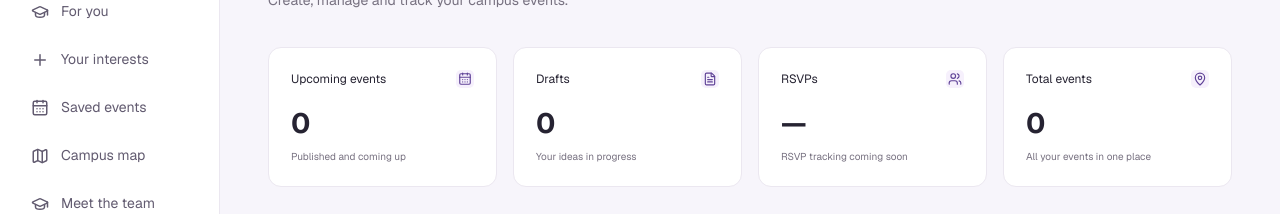
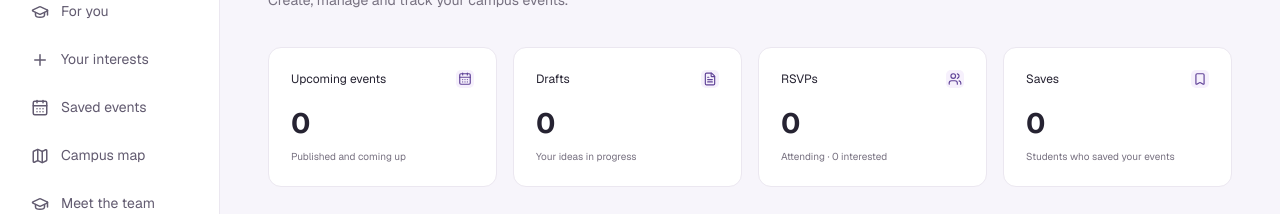
Before and after one commit to Tavasya/SFSU-csc648-06-Fall26--team06, a Next.js app: page /host/events in a window 1280 px wide. Shown: the part 185-399 px from the top of the page. Built offline with nearby package versions, Linux system fonts and the light colour scheme; no server answers.

Commit message:
Hosts see RSVP and save counts for their events

```diff
--- a/app/(platform)/host/events/page.js
+++ b/app/(platform)/host/events/page.js
@@ -1,6 +1,7 @@
 import Link from "next/link";
-import { Plus, CalendarDays, FileText, Users, MapPin } from "lucide-react";
+import { Plus, CalendarDays, FileText, Users, Bookmark } from "lucide-react";
 import { pageContext } from "@/lib/events/page-data";
+import { engagementTotals, withEngagement } from "@/lib/events/engagement";
 import Access from "@/components/gatoraid/Access";
 import EventTable from "@/components/gatoraid/EventTable";
 export default async function Page() {
@@ -13,7 +14,8 @@ export default async function Page() {
       .select("*, locations(building_name)")
       .eq("host_id", user.id)
       .order("start_date_time");
-    events = result.data || [];
+    // Each event gets its saves and RSVP counts (counts only, never who).
+    events = await withEngagement(db, result.data || []);
     error = result.error;
   }
   const upcoming = events.filter(
@@ -21,7 +23,8 @@ export default async function Page() {
         e.publication_status === "published" &&
         new Date(e.end_date_time) > new Date(),
     ).length,
-    drafts = events.filter((e) => e.publication_status === "draft").length;
+    drafts = events.filter((e) => e.publication_status === "draft").length,
+    totals = engagementTotals(events);
   return (
     <>
       <div className="ga-heading">
@@ -46,12 +49,21 @@ export default async function Page() {
             "Published and coming up",
           ],
           [FileText, "Drafts", drafts, "Your ideas in progress"],
-          [Users, "RSVPs", "—", "RSVP tracking coming soon"],
           [
-            MapPin,
-            "Total events",
-            events.length,
-            "All your events in one place",
+            Users,
+            "RSVPs",
+            totals ? totals.attending : "—",
+            totals
+              ? `Attending · ${totals.interested} interested`
+              : "Could not load RSVPs right now",
+          ],
+          [
+            Bookmark,
+            "Saves",
+            totals ? totals.saves : "—",
+            totals
+              ? "Students who saved your events"
+              : "Could not load saves right now",
           ],
         ].map(([Icon, label, value, sub]) => (
           <div className="ga-card" key={label}>
--- a/app/(platform)/platform.css
+++ b/app/(platform)/platform.css
@@ -929,7 +929,7 @@
     overflow-x: auto;
   }
   .ga table {
-    min-width: 520px;
+    min-width: 640px;
   }
   .ga-mode {
     padding: 10px 16px;
--- a/app/api/host/events/route.js
+++ b/app/api/host/events/route.js
@@ -1,4 +1,5 @@
 import { hostContext, payload, respond, ApiError } from "@/lib/events/api";
+import { withEngagement } from "@/lib/events/engagement";
 export const GET = respond(async (request) => {
   const { db, user } = await hostContext(request);
   const { data, error } = await db
@@ -7,7 +8,7 @@ export const GET = respond(async (request) => {
     .eq("host_id", user.id)
     .order("start_date_time");
   if (error) throw new ApiError("Could not load events.", 503);
-  return { events: data };
+  return { events: await withEngagement(db, data) };
 });
 export const POST = respond(async (request) => {
   const { db, user } = await hostContext(request);
--- a/components/gatoraid/EventTable.js
+++ b/components/gatoraid/EventTable.js
@@ -67,6 +67,7 @@ export default function EventTable({ initialEvents }) {
               <th>Event</th>
               <th>Date & time</th>
               <th>Status</th>
+              <th>RSVPs & saves</th>
               <th>Actions</th>
             </tr>
           </thead>
@@ -112,6 +113,20 @@ export default function EventTable({ initialEvents }) {
                         ? "Published"
                         : "Draft"}
                     </span>
+                  </td>
+                  <td>
+                    {e.engagement ? (
+                      <>
+                        {e.engagement.attending} attending
+                        <small>
+                          {e.engagement.interested} interested ·{" "}
+                          {e.engagement.saves}{" "}
+                          {e.engagement.saves === 1 ? "save" : "saves"}
+                        </small>
+                      </>
+                    ) : (
+                      "—"
+                    )}
                   </td>
                   <td>
                     <div className="ga-actions">
--- /dev/null
+++ b/lib/events/engagement.js
@@ -0,0 +1,60 @@
+/*
+ * lib/events/engagement.js
+ *
+ * PURPOSE:
+ * How many people saved or RSVP'd to a host's events, shared by the My Events
+ * dashboard (app/(platform)/host/events/page.js) and GET /api/host/events, so
+ * both always show the same numbers.
+ *
+ * The counts come from the event_engagement() database function
+ * (supabase/migrations/20261020130000_host_event_engagement.sql). It returns
+ * counts only, never who, and only for the signed-in host's own events.
+ *
+ * Imports nothing, so Node's test runner can load this file directly.
+ */
+
+// Adds `engagement: { saves, attending, interested }` to each event.
+//  - rows: what event_engagement() returned ([{ event_id, saves, attending, interested }]),
+//          or null when the counts couldn't be loaded (each event then gets
+//          engagement: null, so the page can show "—" instead of a wrong 0)
+export function attachEngagement(events, rows) {
+  const byId = new Map((rows ?? []).map((row) => [row.event_id, row]));
+  return events.map((event) => {
+    if (!rows) return { ...event, engagement: null };
+    const row = byId.get(event.id);
+    return {
+      ...event,
+      engagement: {
+        saves: Number(row?.saves ?? 0),
+        attending: Number(row?.attending ?? 0),
+        interested: Number(row?.interested ?? 0),
+      },
+    };
+  });
+}
+
+// Loads the counts for these events and adds them (see attachEngagement).
+// Counts are extra information, so if they can't be loaded the events still
+// come back, with engagement: null.
+export async function withEngagement(db, events) {
+  if (!events.length) return events;
+  const { data, error } = await db.rpc("event_engagement", {
+    event_ids: events.map((event) => event.id),
+  });
+  if (error) console.warn("Event engagement unavailable:", error.message);
+  return attachEngagement(events, error ? null : data);
+}
+
+// Totals across events, for the dashboard cards. null when the counts
+// couldn't be loaded.
+export function engagementTotals(events) {
+  if (events.some((event) => event.engagement === null)) return null;
+  return events.reduce(
+    (total, { engagement }) => ({
+      saves: total.saves + (engagement?.saves ?? 0),
+      attending: total.attending + (engagement?.attending ?? 0),
+      interested: total.interested + (engagement?.interested ?? 0),
+    }),
+    { saves: 0, attending: 0, interested: 0 },
+  );
+}
```
Also changed, not shown: 3 other files (tests, documents, lock files or other folders).
